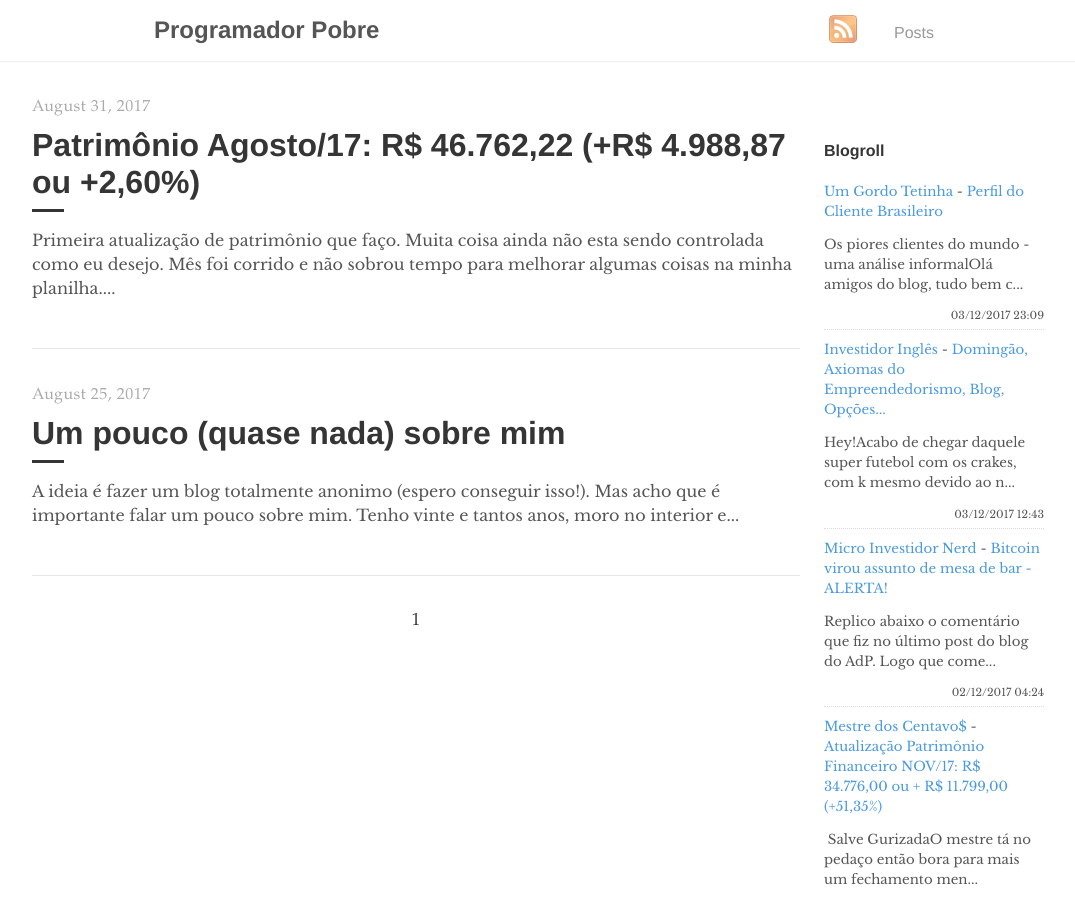
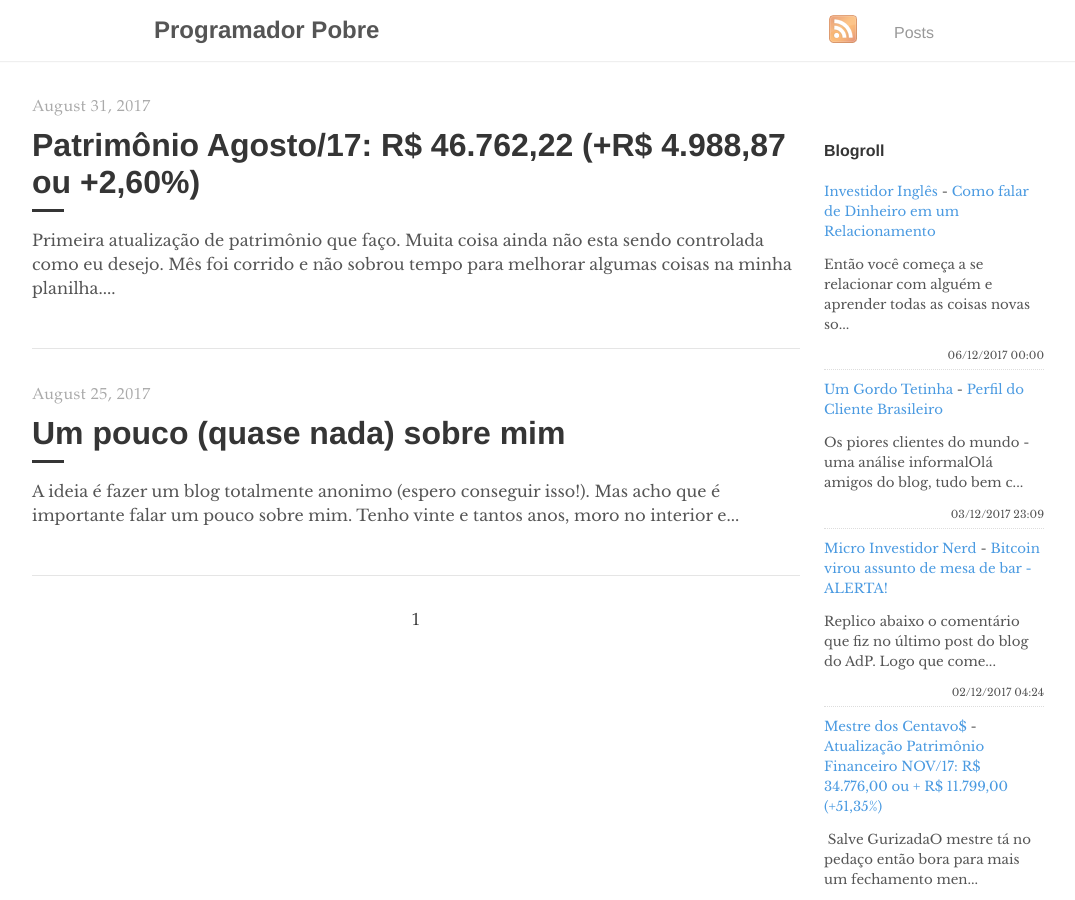
Before and after one commit to programadorpobre/programadorpobre.github.io, a Jekyll site: the page built from index.html, in a window 1280 px wide and 900 px high. Shown: the whole window, without its empty margins (96-1171 px from the left). Built offline with Jekyll 4.4.1, drawn with Linux system fonts in a browser that asks for light colours; the list of posts is cut into pages by our own code; comment, search, counter and statistics services are not loaded.

Commit message:
[ci skip] travis #123

```diff
--- a/_includes/feed-entries.html
+++ b/_includes/feed-entries.html
@@ -1,12 +1,12 @@
+<div class="feed-entry">
+    <a class="feed-entry-site-name" href="http://investidoringles.blogspot.com/">Investidor Inglês</a> - <a class="feed-entry-title" href="http://investidoringles.blogspot.com/2017/12/quando-falar-sobre-dinheiro-relacionamento.html">Como falar de Dinheiro em um Relacionamento</a>
+    <p class="feed-entry-summary">Então você começa a se relacionar com alguém e aprender todas as coisas novas so...</p>
+    <time datetime="2017-12-06T00:00:00.000-02:00">06/12/2017 00:00</time>
+</div>
 <div class="feed-entry">
     <a class="feed-entry-site-name" href="http://gordotetinha.blogspot.com/">Um Gordo Tetinha</a> - <a class="feed-entry-title" href="http://gordotetinha.blogspot.com/2017/12/perfil-do-cliente-brasileiro.html">Perfil do Cliente Brasileiro</a>
     <p class="feed-entry-summary">Os piores clientes do mundo - uma análise informalOlá amigos do blog, tudo bem c...</p>
     <time datetime="2017-12-03T23:09:00.001-02:00">03/12/2017 23:09</time>
-</div>
-<div class="feed-entry">
-    <a class="feed-entry-site-name" href="http://investidoringles.blogspot.com/">Investidor Inglês</a> - <a class="feed-entry-title" href="http://investidoringles.blogspot.com/2017/12/axiomas-do-empreendedorismo.html">Domingão, Axiomas do Empreendedorismo, Blog, Opções...</a>
-    <p class="feed-entry-summary">Hey!Acabo de chegar daquele super futebol com os crakes, com k mesmo devido ao n...</p>
-    <time datetime="2017-12-03T12:43:00.002-02:00">03/12/2017 12:43</time>
 </div>
 <div class="feed-entry">
     <a class="feed-entry-site-name" href="http://microinvestidornerd.blogspot.com/">Micro Investidor Nerd</a> - <a class="feed-entry-title" href="http://microinvestidornerd.blogspot.com/2017/12/bitcoin-virou-assunto-de-mesa-de-bar.html">Bitcoin virou assunto de mesa de bar - ALERTA!</a>
```
